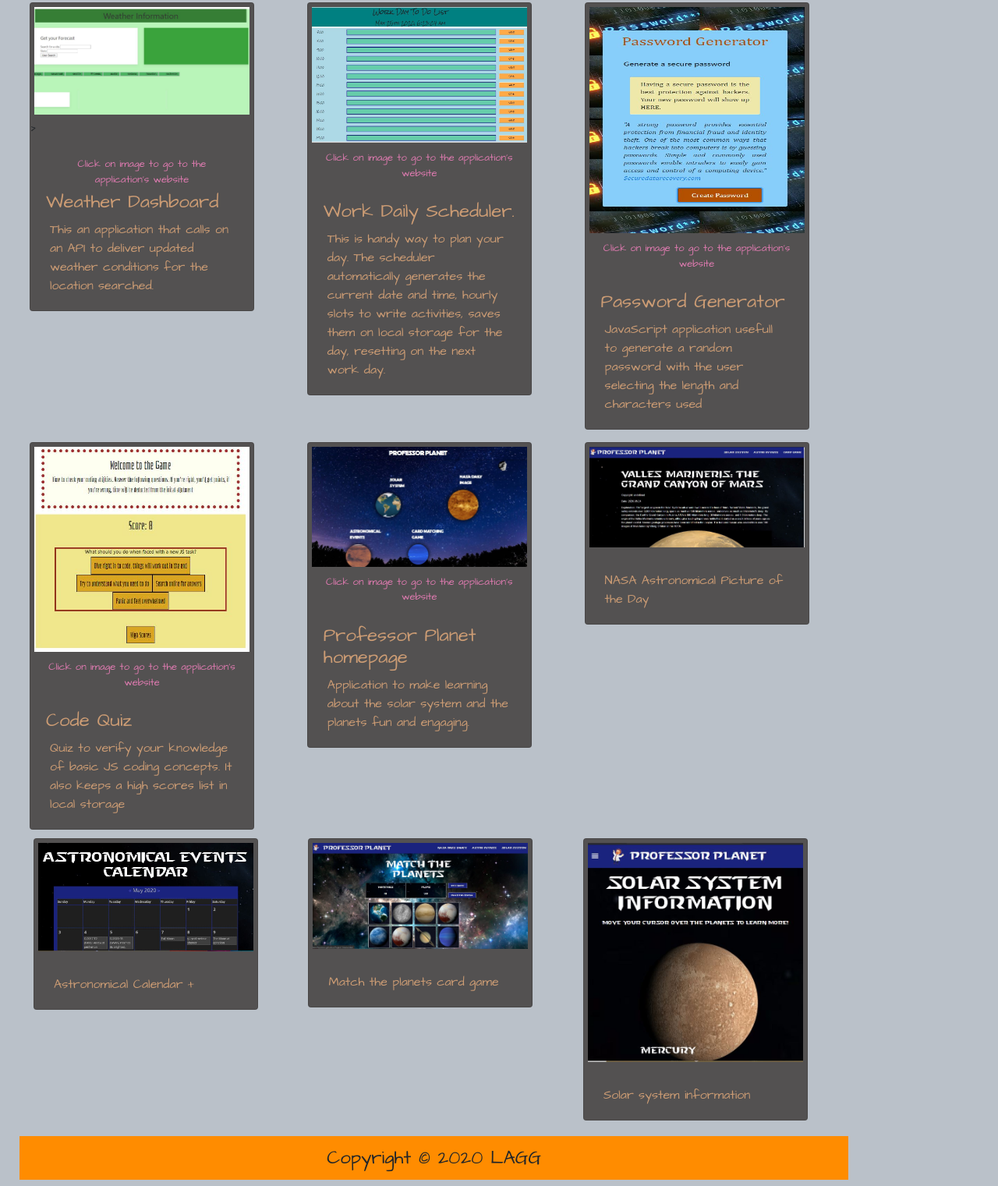
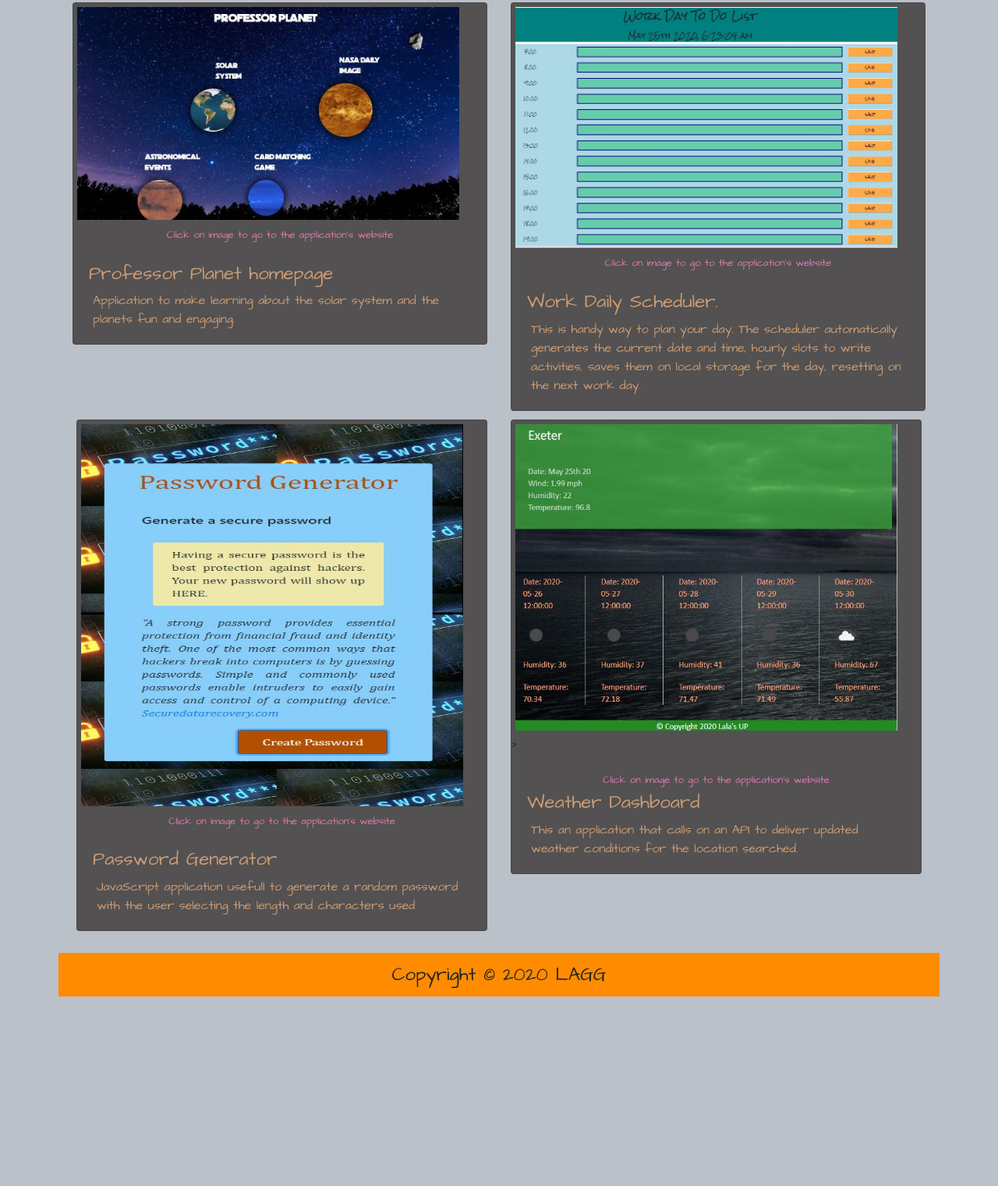
Before and after one commit to lalaggv2/updated-portfolio, a plain HTML site: page portfolio.html in a window 1280 px wide. Shown: the part 232-1753 px from the top of the page at 78% size. After the commit the page ends 1545 px from the top, so only its background shows below. Drawn offline with nearby package versions, Linux system fonts and the light colour scheme.

Commit message:
changes to make it look better

```diff
--- a/assets/css/styles.css
+++ b/assets/css/styles.css
@@ -1,7 +1,6 @@
 @import url("https://fonts.googleapis.com/css2?family=Architects+Daughter&family=Kaushan+Script&display=swap");
 
 body {
-  display: inline-block;
   background-color: rgb(186, 193, 201);
   margin: 30px 15px;
   font-family: "Architects Daughter", "Lucida Sans", "Lucida Sans Regular",
@@ -89,8 +88,9 @@ label {
 
 .card-img-top {
   padding: 5px;
-  max-height: 300px;
-  max-width: 300px;
+  max-height: 500px;
+  max-width: 500px;
+  align-self: center;
 }
 
 .text1 {
--- a/portfolio.html
+++ b/portfolio.html
@@ -68,137 +68,96 @@
       <!--start with images of projects-->
 
       <div class="container">
-        <h1>Screen shots & links to some of my previous projects</h1>
+        <h1>Previous projects</h1>
         <div class="row">
-          <div class="col-sm">
-            <div class="card" style="width: 18rem;">
-                <a href="https://lalaggv2.github.io/weatherapp/">
-              <img class="card-img-top" src="./assets/images/before-search.JPG""
-              alt="Weather Dashboard search"></a>>
+          <div class="col-sm-6">
+            <div class="card">
+              <a href="https://bowdwin.github.io/Project-1/">
+                <img
+                  class="card-img-top"
+                  src="./assets/images/Homepage.JPG"
+                  alt="Professor Planet homepage"
+              /></a>
+              <p class="direction">
+                Click on image to go to the application's website
+              </p>
               <div class="card-body">
-                <p class=direction>Click on image to go to the application's website</p>
-                <h4 class="card-text">Weather Dashboard</h4>
-                <p class="card-text">This an application that calls on an API to deliver updated weather conditions for the location searched.</p>
+                <h4 class="card-text">Professor Planet homepage</h4>
+                <p class="card-text">
+                  Application to make learning about the solar system and the
+                  planets fun and engaging.
+                </p>
               </div>
             </div>
           </div>
-          <div class="col-sm">
-            <div class="card" style="width: 18rem;">
+
+          <div class="col-sm-6">
+            <div class="card">
               <a href="https://lalaggv2.github.io/scheduler">
                 <img
                   class="card-img-top"
                   src="./assets/images/start.JPG"
                   alt="Work scheduler"
               /></a>
-              <p class=direction>Click on image to go to the application's website</p>
+              <p class="direction">
+                Click on image to go to the application's website
+              </p>
               <div class="card-body">
                 <h4 class="card-text">Work Daily Scheduler.</h4>
-                  <p class="card-text">This is handy way to plan your day. The scheduler automatically generates the current date and time, hourly slots to write activities, saves them on local storage for the day, resetting on the next work day.</p>
+                <p class="card-text">
+                  This is handy way to plan your day. The scheduler
+                  automatically generates the current date and time, hourly
+                  slots to write activities, saves them on local storage for the
+                  day, resetting on the next work day.
+                </p>
               </div>
             </div>
           </div>
-          <div class="col-sm">
-            <div class="card" style="width: 18rem;">
+        </div>
+        <div class="container">
+          <div class="row">
+            <div class="col-sm-6">
+              <div class="card">
                 <a href="https://lalaggv2.github.io/passgen/">
                   <img
                     class="card-img-top"
                     src="./assets/images/small screen.JPG"
                     alt="Password Generator"
                 /></a>
-              <p class=direction>Click on image to go to the application's website</p>
+                <p class="direction">
+                  Click on image to go to the application's website
+                </p>
                 <div class="card-body">
                   <h4 class="card-text">Password Generator</h4>
 
-                <p class="card-text">JavaScript application usefull to generate a random password with the user selecting the length and characters used</p>
-              </div>
-            </div>
+                  <p class="card-text">
+                    JavaScript application usefull to generate a random password
+                    with the user selecting the length and characters used
+                  </p>
                 </div>
               </div>
             </div>
 
-      <div class="container">
-        <div class="row">
-          <div class="col-sm">
-            <div class="card" style="width: 18rem;">
-             <a href="https://lalaggv2.github.io/code-quiz/">
+            <div class="col-sm-6">
+              <div class="card">
+                <a href="https://lalaggv2.github.io/weatherapp/">
                   <img
                     class="card-img-top"
-                src="./assets/images/image-codequiz1.JPG"
-                alt="Code Quiz"
-              /></a>
-              <p class=direction>Click on image to go to the application's website</p>
+                    src="./assets/images/fullyworking.JPG"
+                    alt="Weather Dashboard
+                  search" /></a
+
+                >>
                 <div class="card-body">
-                <h4 class="card-text">Code Quiz</h4>
-                <p class="card-text">Quiz to verify your knowledge of basic JS coding concepts. It also keeps a high scores list in local storage</p>
-              </div>
-            </div>
-          </div>
-          <div class="col-sm">
-            <div class="card" style="width: 18rem;">
-              <a href= "https://bowdwin.github.io/Project-1/">
-              <img
-                class="card-img-top"
-                src="./assets/images/Homepage.JPG"
-                alt="Professor Planet homepage"
-              /></a>
-              <p class=direction>Click on image to go to the application's website</p>
-              <div class="card-body">
-                <h4 class="card-text">Professor Planet homepage</h4>
-                <p class="card-text">Application to make learning about the solar system and the planets fun and engaging.</p>
-              </div>
-            </div>
-          </div>
-          <div class="col-sm">
-            <div class="card" style="width: 18rem;">
-              <img
-                class="card-img-top"
-                src="./assets/images/Nasa-apod.JPG"
-                alt="NASA Astronomical Picture of the Day"
-              />
-              <div class="card-body">
-                <p class="card-text">NASA Astronomical Picture of the Day</p>
-              </div>
-            </div>
-          </div>
-        </div>
-
-        <div class="container">
-            <div class="row">
-              <div class="col-sm">
-                <div class="card" style="width: 18rem;">
-                  <img
-                    class="card-img-top"
-                    src="./assets/images/astronomical-calendar.JPG"
-                    alt="Astronomical Calendar"
-                  />
-                  <div class="card-body">
-                    <p class="card-text">Astronomical Calendar
-                        +
+                  <p class="direction">
+                    Click on image to go to the application's website
+                  </p>
+                  <h4 class="card-text">Weather Dashboard</h4>
+                  <p class="card-text">
+                    This an application that calls on an API to deliver updated
+                    weather conditions for the location searched.
                   </p>
                 </div>
-                </div>
-              </div>
-              <div class="col-sm">
-                <div class="card" style="width: 18rem;">
-                  <img
-                    class="card-img-top"
-                    src="./assets/images/match-the-planets.JPG"
-                    alt="Professor Planet card game"
-                  />
-                  <div class="card-body">
-                    <p class="card-text">Match the planets card game</p>
-                  </div>
-                </div>
-              </div>
-              <div class="col-sm">
-                <div class="card" style="width: 18rem;">
-                  <img
-                    class="card-img-top"
-                    src="./assets/images/solar-system-info.JPG"
-                    alt="Solar system information"
-                  />
-                  <div class="card-body">
-                    <p class="card-text">Solar system information</p>
               </div>
             </div>
           </div>
@@ -206,6 +165,5 @@
         <footer>Copyright &copy; 2020 LAGG</footer>
       </div>
     </div>
-    >
   </body>
 </html>
```
Also changed, not shown: contact.html (+0 -3 lines), index.html (+6 -8 lines), assets/images/5days.JPG (deleted), assets/images/before-search.JPG (deleted), assets/images/fullyworking.JPG (added). Lines whose indentation alone changed are shown as unchanged.
